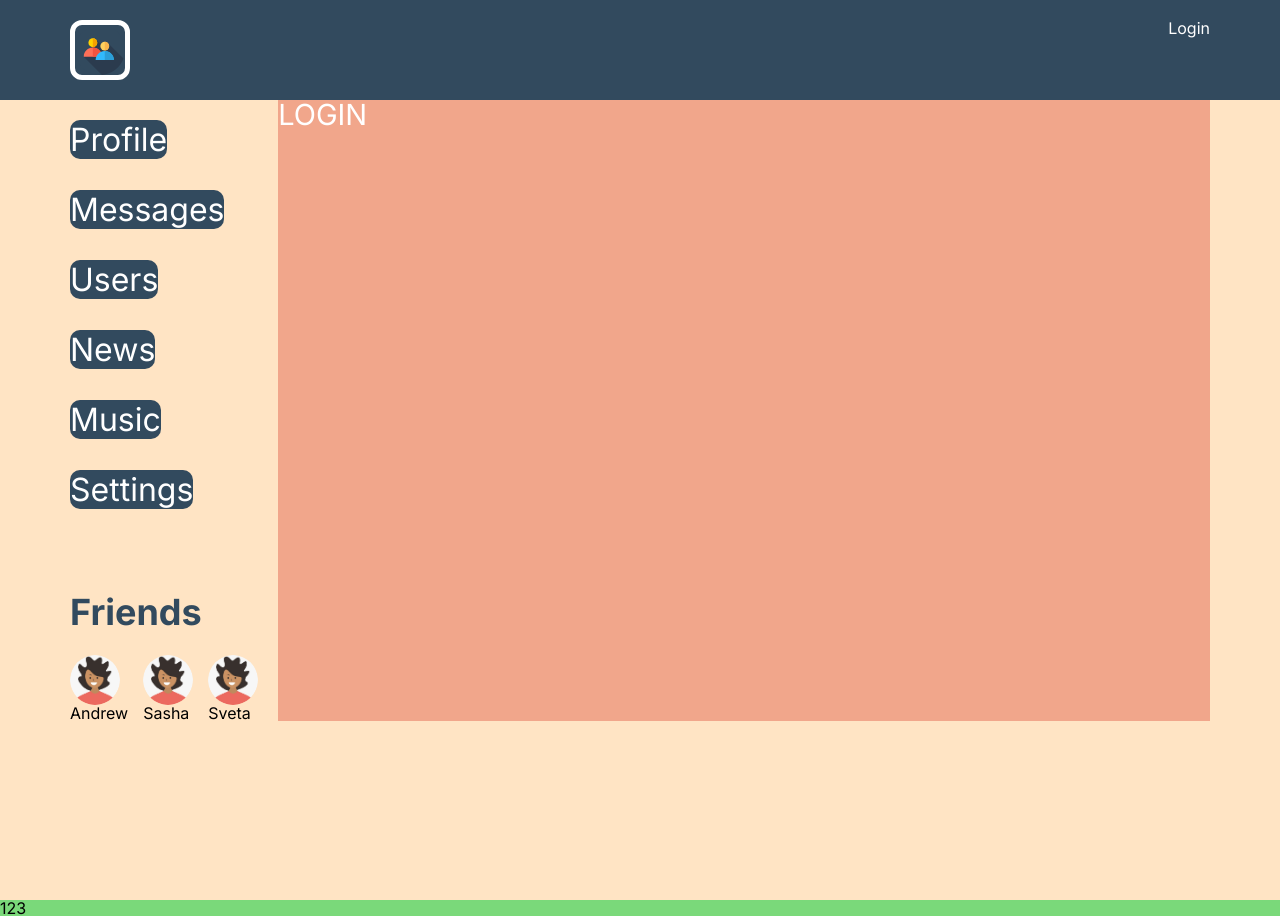
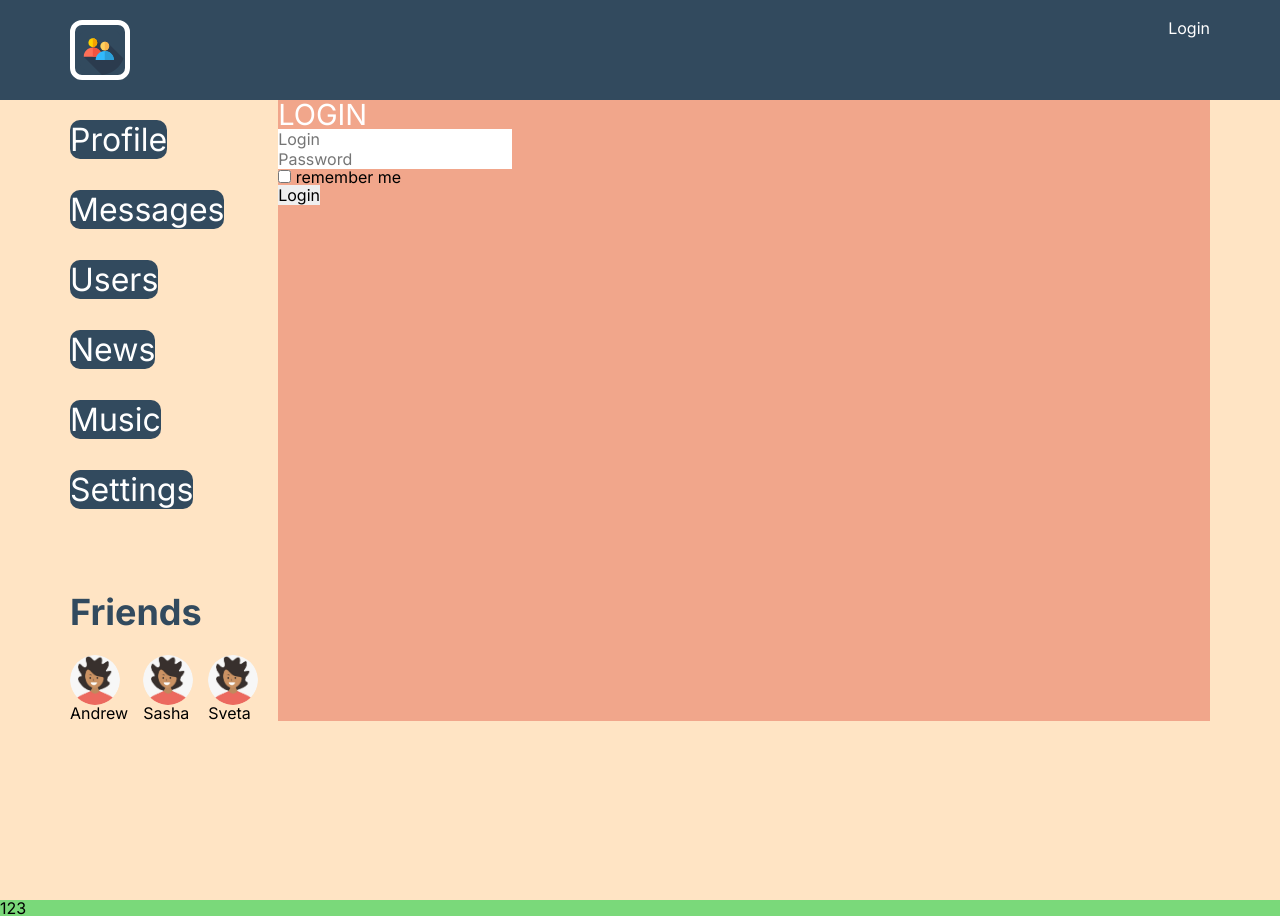
Before and after one commit to dron185/samurai-way-main, a React (Create React App) app: page /login in a window 1280 px wide. Built offline with nearby package versions, Linux system fonts and the light colour scheme; no server answers.

Commit message:
chore: add redux-form to Login and form to rootReducer

```diff
--- a/src/components/Login/Login.tsx
+++ b/src/components/Login/Login.tsx
@@ -1,10 +1,40 @@
+import {Field, InjectedFormProps, reduxForm} from "redux-form";
 
-type Props = {
-
+type FormDataType = {
+    login: string
+    password: string
+    rememberMe: boolean
 }
 
-export const Login = (props: Props) => {
+export const LoginForm: React.FC<InjectedFormProps<FormDataType>> = (props) => {
     return (
-        <h1 style={{fontSize: "29px", color: "white"}}>LOGIN</h1>
+        <form onSubmit={props.handleSubmit}>
+            <div>
+                <Field placeholder={"Login"} name={"login"} component={"input"}/>
+            </div>
+            <div>
+                <Field placeholder={"Password"} name={"password"} component={"input"}/>
+            </div>
+            <div>
+                <Field type={"checkbox"} name={"rememberMe"} component={"input"}/> remember me
+            </div>
+            <div>
+                <button>Login</button>
+            </div>
+        </form>
     )
 }
+
+export const LoginReduxForm = reduxForm<FormDataType>({form: "login"})(LoginForm)
+
+export const Login = () => {
+    const onSubmit = (formData: FormDataType) => {
+        console.log(formData)
+    }
+    return (
+        <div>
+            <h1 style={{fontSize: "29px", color: "white"}}>LOGIN</h1>
+            <LoginReduxForm onSubmit={onSubmit} />
+        </div>
+    )
+}
--- a/src/redux/redux-store.ts
+++ b/src/redux/redux-store.ts
@@ -5,6 +5,7 @@
 import {usersReducer} from "./users-reducer";
 import {authReducer} from "./auth-reducer";
 import thunkMiddleware, {ThunkDispatch} from "redux-thunk";
+import { reducer as formReducer} from 'redux-form'
 
 // объединяя reducer-ы с помощью combineReducers,
 // мы задаём структуру нашего единственного объекта-состояния
@@ -13,7 +14,8 @@
     dialogsPage: dialogsReducer,
     sidebar: sidebarReducer,
     usersPage: usersReducer,
-    auth: authReducer
+    auth: authReducer,
+    form: formReducer
 })
 
 // определить автоматически тип всего объекта состояния
```
